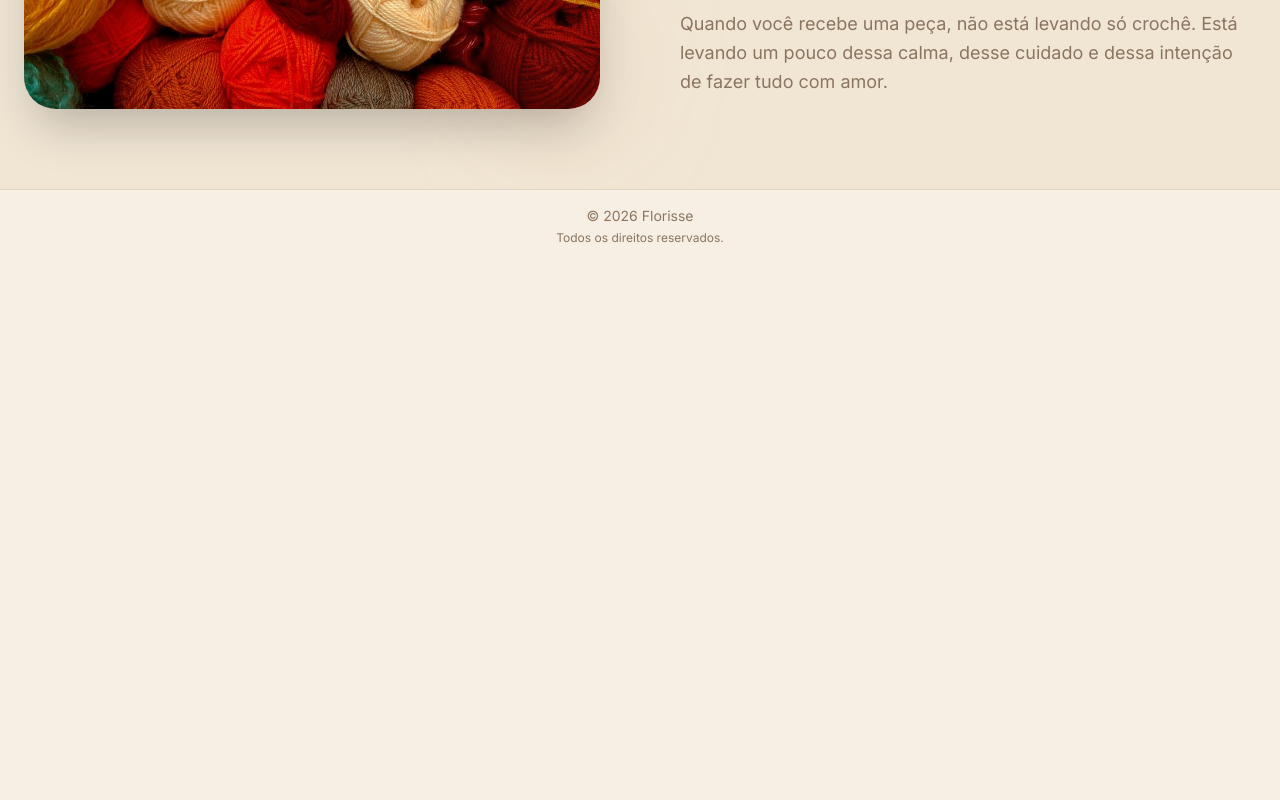
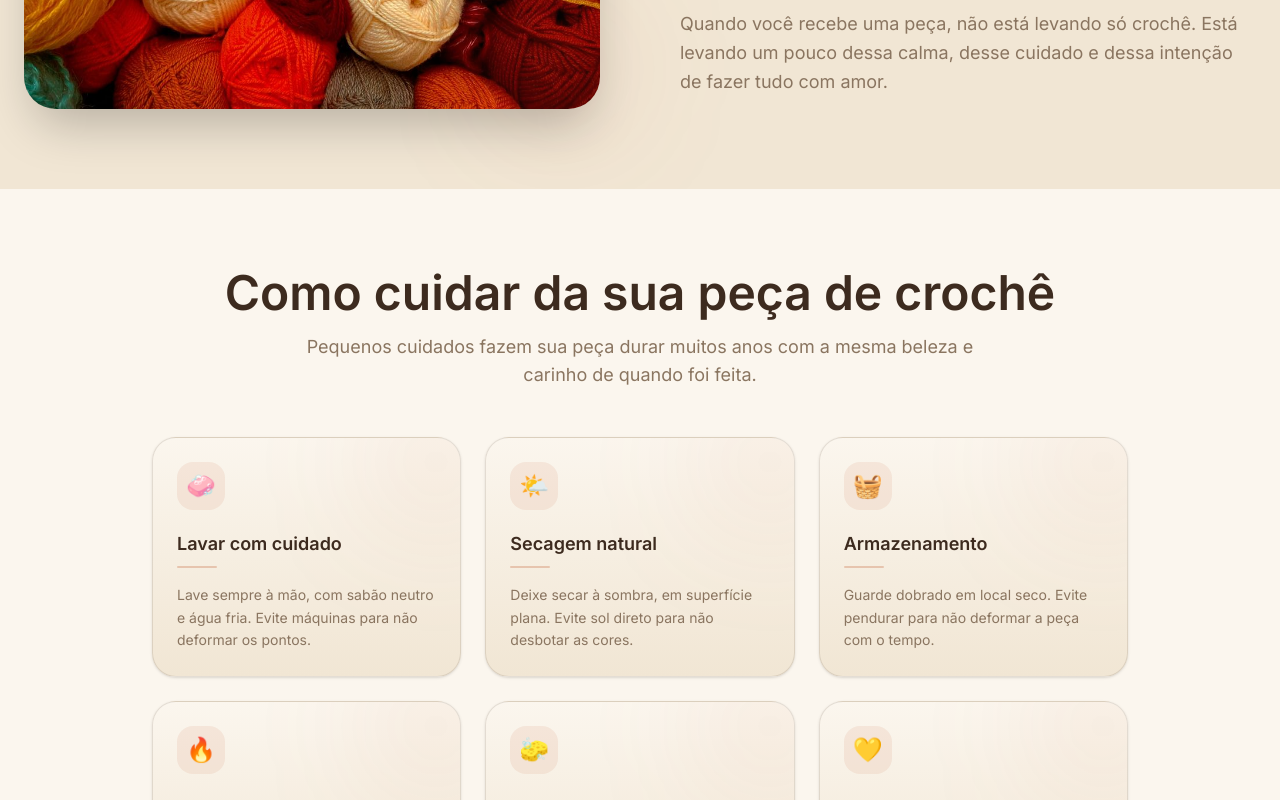
Before and after one commit to ClaraGRibeiro/florisse, a Next.js app: page / in a window 1280 px wide. Shown: the part 2000-2800 px from the top of the page. Before the commit the page ends 2262 px from the top, so only its background shows below. Built offline with nearby package versions, Linux system fonts and the light colour scheme.

Commit message:
Adicionando cuidados com a peça

```diff
--- a/app/page.tsx
+++ b/app/page.tsx
@@ -5,6 +5,44 @@ import Image from "next/image";
 import { useEffect, useState } from "react";
 
 export default function Home() {
+  const cares = [
+    {
+      icon: "🧼",
+      title: "Lavar com cuidado",
+      description:
+        "Lave sempre à mão, com sabão neutro e água fria. Evite máquinas para não deformar os pontos.",
+    },
+    {
+      icon: "🌤️",
+      title: "Secagem natural",
+      description:
+        "Deixe secar à sombra, em superfície plana. Evite sol direto para não desbotar as cores.",
+    },
+    {
+      icon: "🧺",
+      title: "Armazenamento",
+      description:
+        "Guarde dobrado em local seco. Evite pendurar para não deformar a peça com o tempo.",
+    },
+    {
+      icon: "🔥",
+      title: "Evite calor",
+      description:
+        "Não passe ferro direto nem exponha a fontes de calor intenso.",
+    },
+    {
+      icon: "🧽",
+      title: "Limpeza leve",
+      description:
+        "Para poeira do dia a dia, use pano seco ou escova bem macia.",
+    },
+    {
+      icon: "💛",
+      title: "Cuidado emocional",
+      description:
+        "Cada peça é feita à mão com tempo e carinho — trate como algo especial.",
+    },
+  ];
   const products: Product[] = productsData;
   const [type, setType] = useState<string>("Tapetes");
   const filters = ["Tapetes", "Mesa Posta", "Jogos"];
@@ -39,7 +77,7 @@ export default function Home() {
     (a, b) => (b.total_sales ?? 0) - (a.total_sales ?? 0),
   )[0];
   const msg =
-    "https://wa.me/5538992030710?text=Olá! Quero fazer um orçamento, Florisse...";
+    "https://wa.me/5538992030710?text=Olá! Quero fazer um orçamento de um pedido personalizado, Florisse...";
   type CartItem = {
     id: string;
     name: string;
@@ -227,7 +265,7 @@ Total do pedido: R$ ${total}
 
               <a href={msg} target="_blank">
                 <button className="w-full cursor-pointer rounded-2xl border border-border bg-card px-6 py-3 font-semibold text-foreground transition-all hover:bg-input sm:w-auto">
-                  Fazer orçamento
+                  Personalizar Pedido
                 </button>
               </a>
             </div>
@@ -374,7 +412,7 @@ Total do pedido: R$ ${total}
                   </div>
 
                   <button className="cursor-pointer rounded-xl bg-primary/10 px-4 py-2 text-sm font-medium text-primary transition-all hover:bg-primary hover:text-primary-foreground">
-                    Quero!
+                    Ver detalhes
                   </button>
                 </div>
               </div>
@@ -426,6 +464,52 @@ Total do pedido: R$ ${total}
                 fazer tudo com amor.
               </p>
             </div>
+          </div>
+        </div>
+      </section>
+      <section className="scroll-mt-20 bg-card py-16 sm:py-20">
+        <div className="mx-auto max-w-5xl px-4 sm:px-6">
+          {/* TÍTULO */}
+          <div className="text-center">
+            <h2 className="text-4xl font-bold sm:text-5xl">
+              Como cuidar da sua peça de crochê
+            </h2>
+
+            <p className="mt-4 text-muted max-w-2xl mx-auto text-base sm:text-lg">
+              Pequenos cuidados fazem sua peça durar muitos anos com a mesma
+              beleza e carinho de quando foi feita.
+            </p>
+          </div>
+
+          {/* CARDS */}
+          <div className="mt-12 grid gap-6 sm:grid-cols-2 lg:grid-cols-3">
+            {cares.map((care, index) => (
+              <div
+                key={index}
+                className="group relative overflow-hidden rounded-3xl border border-border bg-gradient-to-b from-card to-card-soft p-6 shadow-sm transition-all duration-300 hover:-translate-y-1 hover:shadow-xl"
+              >
+                {/* brilho decorativo */}
+                <div className="absolute -right-10 -top-10 h-32 w-32 rounded-full bg-primary/10 blur-3xl transition-opacity group-hover:opacity-80" />
+
+                {/* ícone */}
+                <div className="flex h-12 w-12 items-center justify-center rounded-2xl bg-primary/10 text-2xl transition group-hover:scale-110">
+                  {care.icon}
+                </div>
+
+                {/* título */}
+                <h3 className="mt-5 text-lg font-semibold text-foreground">
+                  {care.title}
+                </h3>
+
+                {/* linha decorativa */}
+                <div className="mt-2 h-[2px] w-10 rounded-full bg-primary/30 transition-all group-hover:w-16 group-hover:bg-primary" />
+
+                {/* descrição */}
+                <p className="mt-4 text-sm leading-relaxed text-muted">
+                  {care.description}
+                </p>
+              </div>
+            ))}
           </div>
         </div>
       </section>
@@ -501,7 +585,8 @@ Total do pedido: R$ ${total}
                     <p className="mb-3 text-sm font-medium">Escolha a cor:</p>
 
                     <div className="flex flex-wrap gap-2">
-                {selectedProduct.variants.map((variant: any, i: number) => (
+                      {selectedProduct.variants.map(
+                        (variant: any, i: number) => (
                           <button
                             key={i}
                             onClick={() => setSelectedColor(i)}
@@ -531,13 +616,16 @@ Total do pedido: R$ ${total}
 
                             <span className="font-medium">{variant.color}</span>
                           </button>
-                ))}
+                        ),
+                      )}
                     </div>
                   </div>
 
                   {/* TAMANHOS */}
                   <div className="mt-7">
-              <p className="mb-3 text-sm font-medium">Escolha o tamanho:</p>
+                    <p className="mb-3 text-sm font-medium">
+                      Escolha o tamanho:
+                    </p>
 
                     <div className="flex flex-wrap gap-2">
                       {selectedProduct.sizes.map((size: any, i: number) => (
```
Lines whose indentation alone changed are shown as unchanged.
